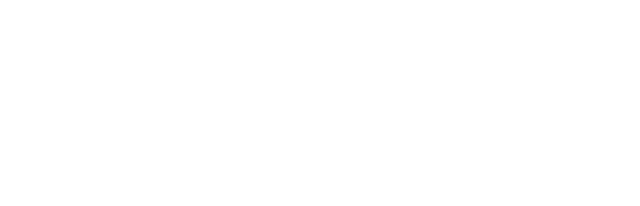
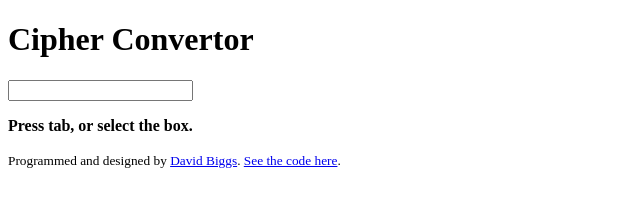
Before and after one commit to davidgbiggs/caesars-cipher, a plain HTML site: page index.html in a window 1280 px wide. Shown: the whole page, without its empty margins (0-640 px from the left). Drawn offline with Linux system fonts and the light colour scheme.

Commit message:
Completed basic markup for index.html.

```diff
--- a/index.html
+++ b/index.html
@@ -50,5 +50,24 @@
     <meta name="viewport" content="width=device-width, initial-scale=1" />
     <script async src="./index.js"></script>
   </head>
-  <body></body>
+  <body>
+    <div id="input-container">
+      <h1><label for="cc-input">Cipher Convertor</label></h1>
+      <form id="cc-form" onsubmit="return false">
+        <input id="cc-input" type="text" autocomplete="off" />
+      </form>
+      <p><strong id="cc-result">Press tab, or select the box.</strong></p>
+    </div>
+    <footer>
+      <span>
+        <small
+          >Programmed and designed by
+          <a href="https://davidgbiggs.com">David Biggs</a>.
+          <a href="https://github.com/davidgbiggs/caesars-cipher"
+            >See the code here</a
+          >.</small
+        >
+      </span>
+    </footer>
+  </body>
 </html>
```
